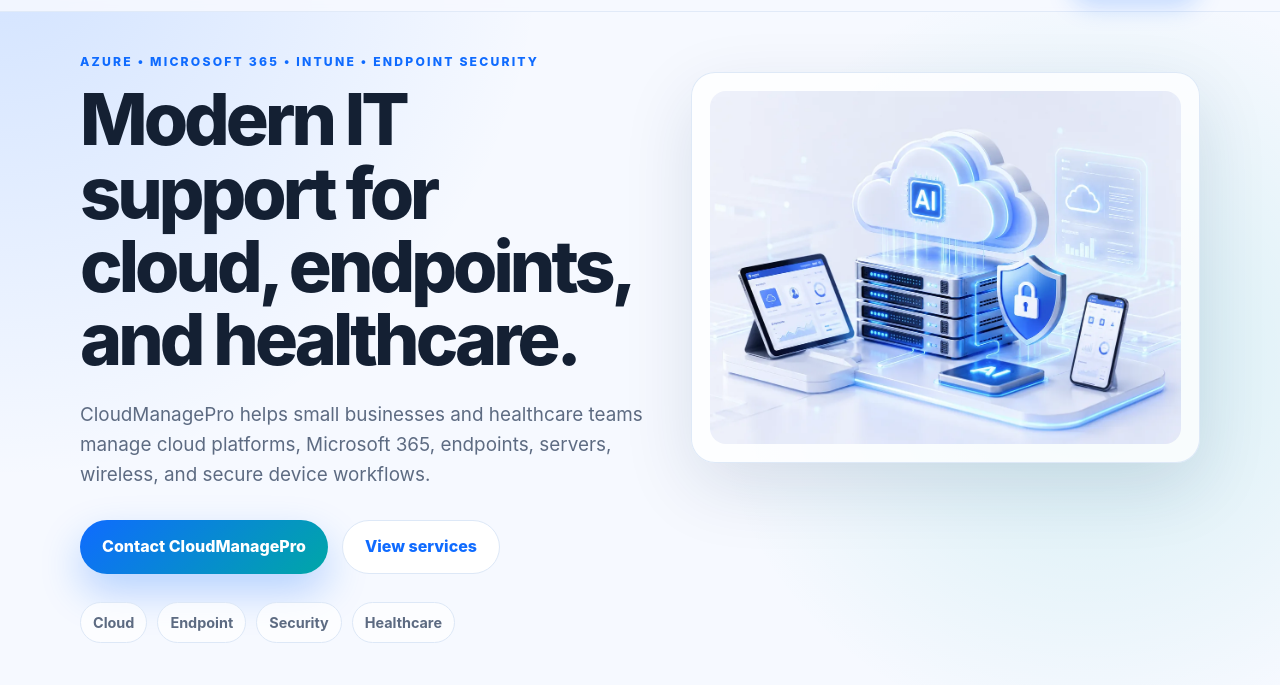
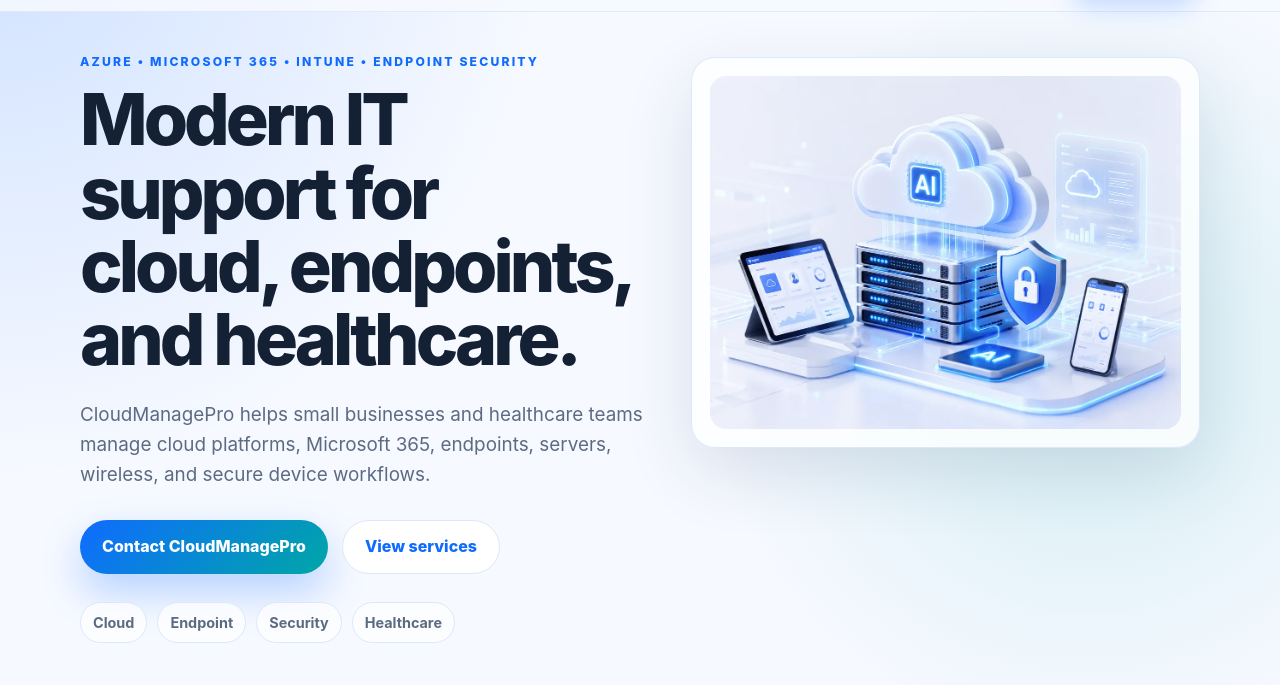
Before and after one commit to kapanadze1975/cloudmanagepro-website, a plain HTML site: page index.html in a window 1280 px wide. Shown: the part 65-750 px from the top of the page. Drawn offline with Linux system fonts and the light colour scheme.

Commit message:
Adjust hero image margin on desktop view

```diff
--- a/styles.css
+++ b/styles.css
@@ -717,7 +717,7 @@
 /* Move hero image higher on desktop */
 @media (min-width: 901px) {
   .hero-grid .hero-card {
-    margin-top: -160px !important;
+    margin-top: -190px !important;
   }
 }
 /* Modern hero headline */
```
